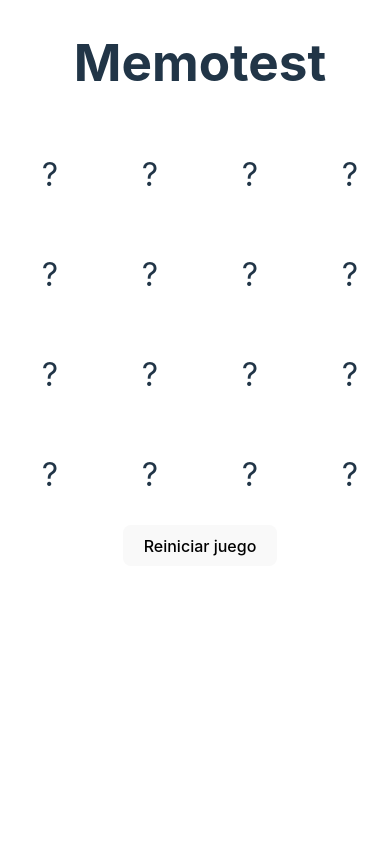
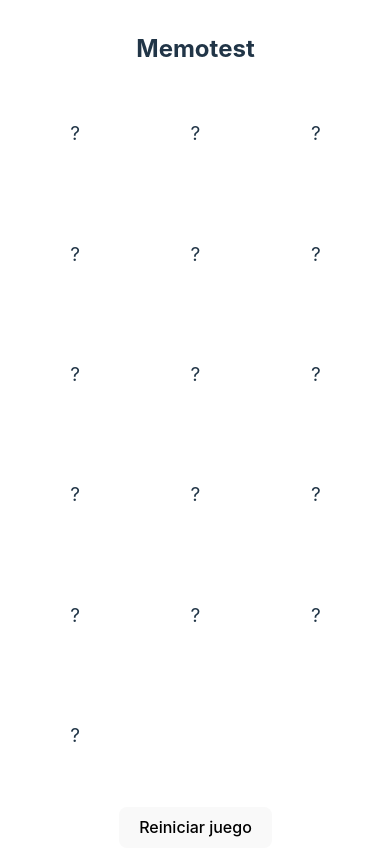
Before and after one commit to scargnelutti/unq-ui-santino-cargnelutti-trabajo-final, a React (Vite) app: page / in a window 390 px wide. Before the commit the page ends 844 px from the top, so only its background shows below. Built offline with nearby package versions, Linux system fonts and the light colour scheme.

Commit message:
eliminado css y hecha interfaz responsive

```diff
--- a/src/App.css
+++ b/src/App.css
@@ -3,36 +3,58 @@
   height: 100%;
   text-align: center;
 }
-.logo {
-  height: 6em;
-  padding: 1.5em;
-  will-change: filter;
-  transition: filter 300ms;
-}
-.logo:hover {
-  filter: drop-shadow(0 0 2em #646cffaa);
-}
-.logo.react:hover {
-  filter: drop-shadow(0 0 2em #61dafbaa);
-}
 
 main {
   margin: 0 auto;
-  width: auto;
-  height: auto;
+  width: 90%;
+  max-width: 600px;
+  padding: 20px;
+  text-align: center;
+}
+
+h1 {
+  font-size: 2rem;
+  margin-bottom: 1rem;
 }
 
 .grid {
   display: grid;
   grid-template-columns: repeat(4, 100px);
-  grid-template-rows: repeat(4, 100px);
+  gap: 10px;
+  margin-bottom: 1rem;
+  place-content: center;
 }
 
 .card {
-  background-color: #f0f0f0;
+  aspect-ratio: 1 / 1;
+  background-color: white;
   display: flex;
   align-items: center;
   justify-content: center;
-  font-size: 2em;
+  font-size: 3em;
   cursor: pointer;
+  border-radius: 10px;
 }
+
+@media (max-width: 480px) {
+  .grid {
+    grid-template-columns: repeat(3, 1fr);
+  }
+  .card {
+    font-size: 1.2em;
+  }
+  h1 {
+    font-size: 1.5rem;
+  }
+}
+@media (max-width: 320px) {
+  .grid {
+    grid-template-columns: repeat(2, 1fr);
+  }
+  .card {
+    font-size: 1em;
+  }
+  h1 {
+    font-size: 1.2rem;
+  }
+}
--- a/src/App.jsx
+++ b/src/App.jsx
@@ -8,7 +8,6 @@ function App() {
   const [matchedPairs, setMatchedPairs] = useState(0);
   const [isOver, setIsOver] = useState(false);
   const [endGameNotification, setEndGameNotification] = useState(false);
-
 
   useEffect(() => {
     setCards(generateShuffledDeck());
@@ -81,4 +80,4 @@ function App() {
   )
 }
 
-export default App
+export default App;
--- a/src/components/Card.css
+++ /dev/null
@@ -1,5 +0,0 @@
-.card {
-    place-content: center;
-    background-color: white;
-    margin: 10px;
-}
--- a/src/components/Card.jsx
+++ b/src/components/Card.jsx
@@ -1,5 +1,4 @@
 import React from 'react';
-import "./Card.css"
 
 const Card = ({ card, onClick }) => {
   return (
```
